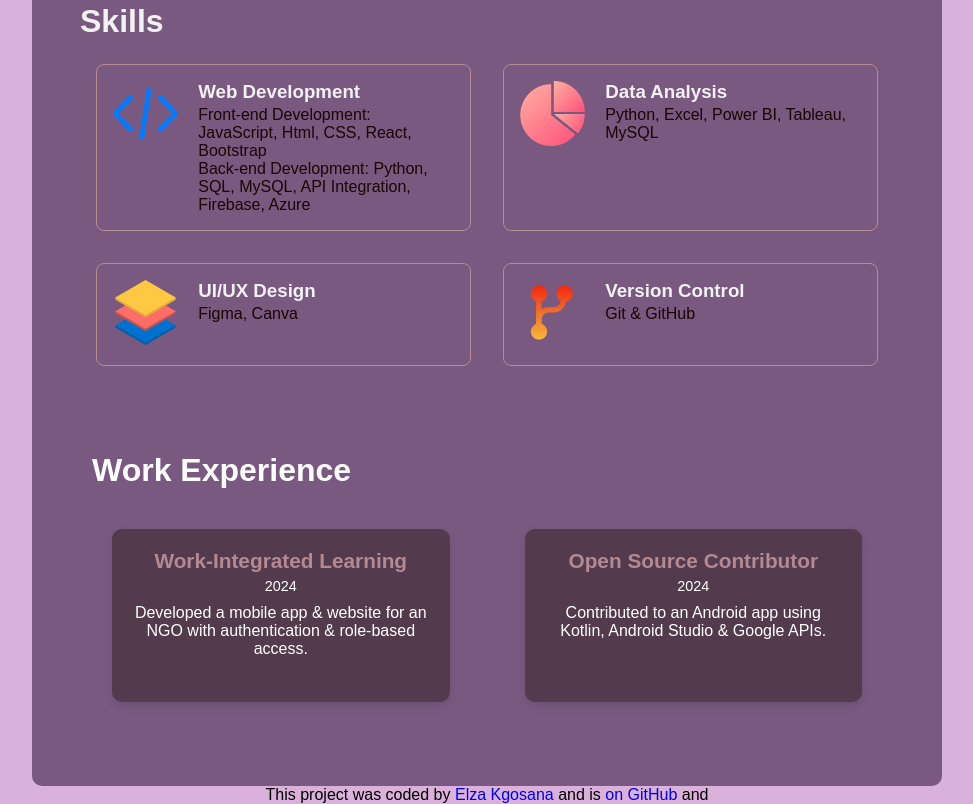
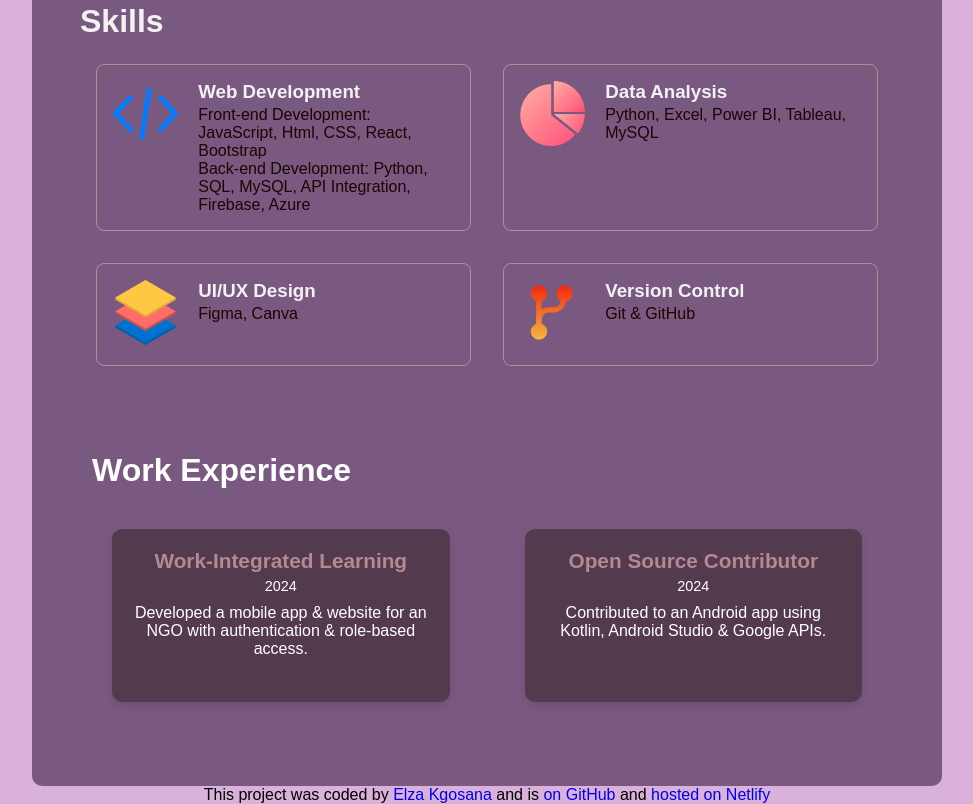
Before and after one commit to Lisaa13/Personal-Portfolio, a plain HTML site: page index.html in a window 1280 px wide. Shown: the part 1244-2048 px from the top of the page, without its empty margins (153-1126 px from the left). Drawn offline with Linux system fonts and the light colour scheme.

Commit message:
modified footer

```diff
--- a/index.html
+++ b/index.html
@@ -137,9 +137,14 @@
             </div>
         </div>
 
-        <!-- Footer (Now Stays at the Bottom) -->
         <footer>
             <p>
                 This project was coded by
                 <a href="https://www.linkedin.com/in/elza-kgosana-b66666208/" target="_blank" rel="noopener noreferrer">Elza Kgosana</a> and is
                 <a href="https://github.com/Lisaa13" target="_blank" rel="noopener noreferrer">on GitHub</a> and
+                <a href="https://elzas-portfolio13.netlify.app//" target="_blank" rel="noopener noreferrer">hosted on Netlify</a>
+            </p>
+        </footer>
+    </div>
+</body>
+</html>
```
